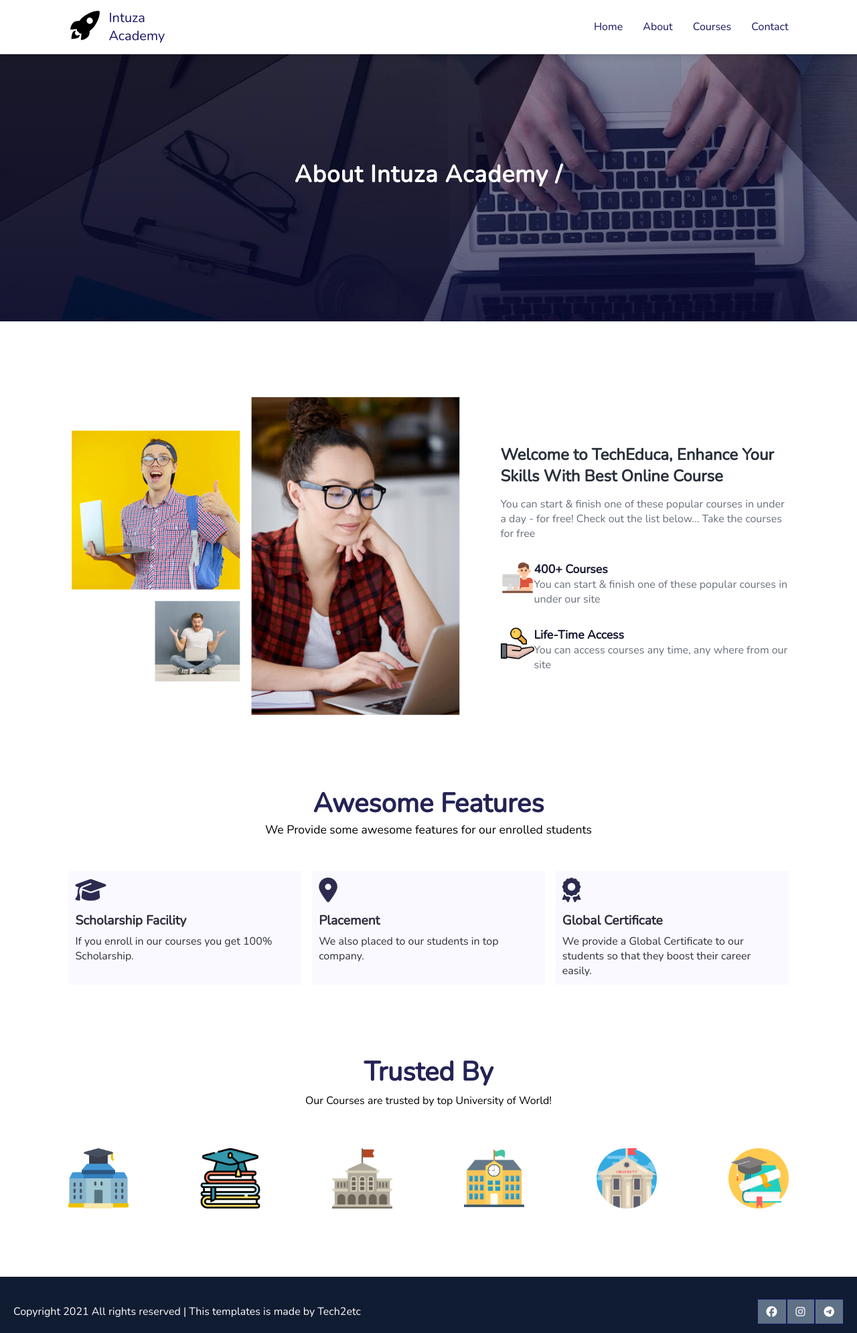
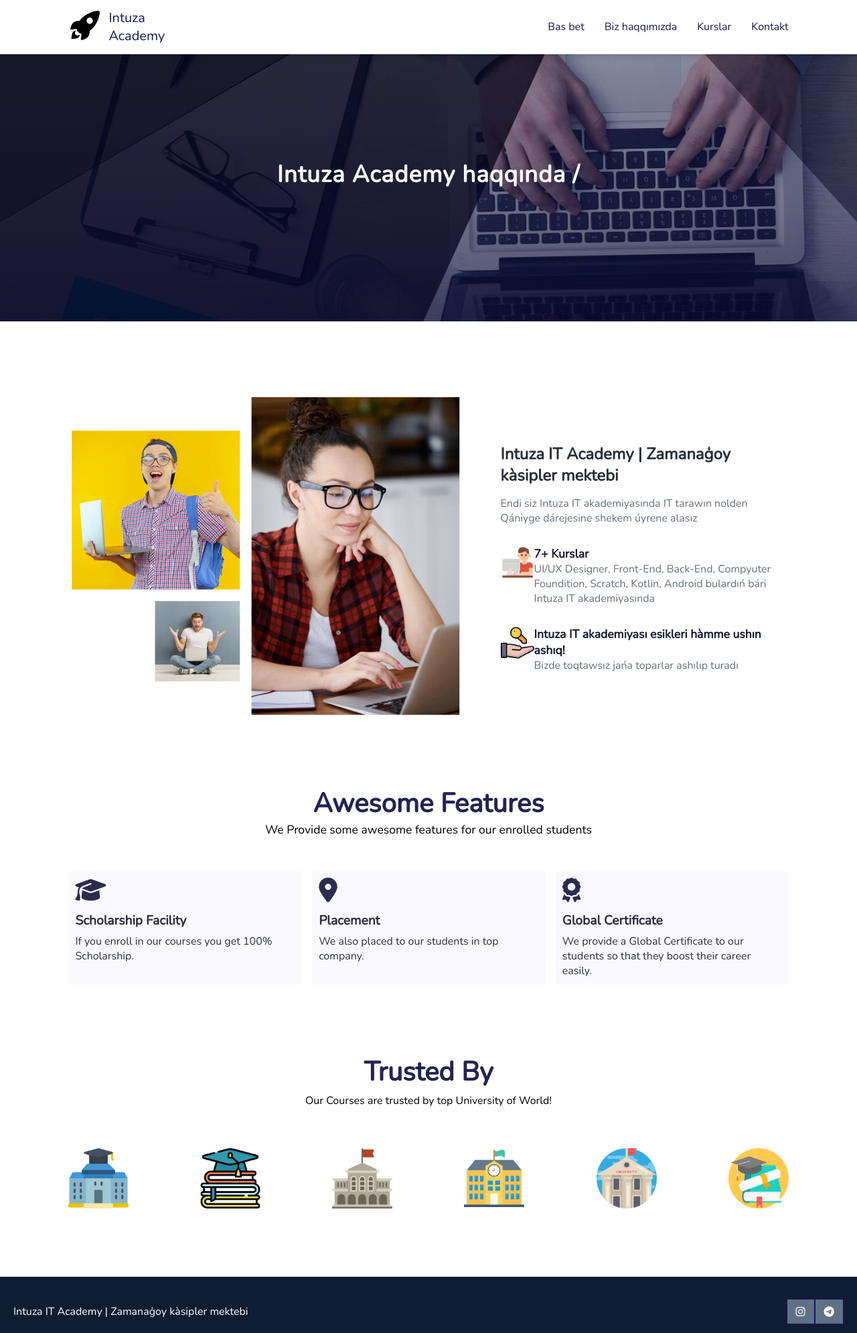
Before and after one commit to aybekkun/react-intuza, a React (Create React App) app: page /about in a window 1280 px wide. Shown: the whole page at 67% size. Built offline with nearby package versions, Linux system fonts and the light colour scheme.

Commit message:
change lang

```diff
--- a/src/components/Course.jsx
+++ b/src/components/Course.jsx
@@ -4,10 +4,10 @@
 const Course = ({ id = 1, duration = 2 }) => {
   const navigate = useNavigate();
 
-  const onClickPost = ()=>{
+  const onClickPost = () => {
     navigate(`/course/${id}`);
     window.scrollTo(0, 360);
-  }
+  };
   return (
     <div className="courses">
       <img
@@ -22,7 +22,9 @@
           JavaScript Beginner Courses
         </h6>
       </div>
-      <div className="cost">350 000 UZS</div>
+      <div className="cost">
+        {new Intl.NumberFormat("ru-RU").format(350000)} UZS
+      </div>
     </div>
   );
 };
--- a/src/components/Footer.jsx
+++ b/src/components/Footer.jsx
@@ -1,29 +1,19 @@
 import React from "react";
+import SocialLinks from "./SocialLinks";
 
 const Footer = () => {
   return (
     <footer>
       <div className="copyright">
-        <p>
-          Copyright 2021 All rights reserved | This templates is made by
-          Tech2etc
-        </p>
+        <p>Intuza IT Academy | Zamanaģoy kàsipler mektebi</p>
         <div className="pro-links">
-          <a
+          {/*     <a
             href="https://www.facebook.com/rishabh.chaubey.754"
             target="_blank"
           >
             <i className="fab fa-facebook" />
-          </a>
-          <a href="https://www.instagram.com/sarveshmishra3423" target="_blank">
-            <i className="fab fa-instagram" />
-          </a>
-          <a
-            href="https://www.linkedin.com/in/kirti-mishra-955075245"
-            target="_blank"
-          >
-            <i className="fa-brands fa-telegram"></i>
-          </a>
+          </a> */}
+          <SocialLinks />
         </div>
       </div>
     </footer>
--- a/src/components/Header.jsx
+++ b/src/components/Header.jsx
@@ -39,22 +39,22 @@
             />
             <li>
               <Link to="/" onClick={smoothScroll}>
-                Home
+                Bas bet
               </Link>
             </li>
             <li>
               <Link to="/about" onClick={smoothScroll}>
-                About
+                Biz haqqımızda
               </Link>
             </li>
             <li>
               <Link to="/course" onClick={smoothScroll}>
-                Courses
+                Kurslar
               </Link>
             </li>
             <li>
               <Link to="/contact" onClick={smoothScroll}>
-                Contact
+                Kontakt
               </Link>
             </li>
           </ul>
--- /dev/null
+++ b/src/components/SocialLinks.jsx
@@ -0,0 +1,20 @@
+import React from "react";
+
+const SocialLinks = () => {
+  return (
+    <>
+      <a
+        href="https://instagram.com/intuza.academy?igshid=YmMyMTA2M2Y="
+        target="_blank"
+        rel="noreferrer"
+      >
+        <i className="fab fa-instagram" />
+      </a>
+      <a href="https://t.me/intuza" target="_blank" rel="noreferrer">
+        <i className="fa-brands fa-telegram"></i>
+      </a>
+    </>
+  );
+};
+
+export default SocialLinks;
--- a/src/components/sections/Courses.jsx
+++ b/src/components/sections/Courses.jsx
@@ -4,9 +4,9 @@
 const Courses = () => {
   return (
     <section id="course">
-      <h1>Our Popular Courses</h1>
+      <h1>Biziń Kurslar </h1>
       <p className="mid">
-        Here, Our some popular courses which is enrolled by students!
+        Bul jerde IT tarawına tiyisli barlıq kurslardı tabasız
       </p>
       <div className="course-box">
         <Course/>
--- a/src/index.css
+++ b/src/index.css
@@ -157,6 +157,11 @@
 
 #home .btn {
   margin-top: 30px;
+  display: flex;
+  margin-top: 30px;
+  flex-wrap: wrap;
+  align-items: center;
+  justify-content: center;
 }
 
 #home a {
@@ -173,6 +178,8 @@
   background: rgb(21, 21, 100);
   transition: 0.3s ease;
   margin-right: 20px;
+  margin-top: 10px;
+
 }
 
 #home a.blue:hover {
@@ -184,6 +191,7 @@
   color: #fff;
   background: #fdc93b;
   transition: 0.3s ease;
+  margin-top: 10px;
 }
 
 #home a.yellow:hover {
--- a/src/pages/About.jsx
+++ b/src/pages/About.jsx
@@ -12,7 +12,7 @@
     url("./images/back1.jpg")`,
         }}
       >
-        <h2>About Intuza Academy /</h2>
+        <h2>Intuza Academy haqqında /</h2>
       </section>
       {/*about-container*/}
       <section id="about-container">
@@ -20,29 +20,26 @@
           <img src="images/a.png" />
         </div>
         <div className="about-text">
-          <h2>
-            Welcome to TechEduca, Enhance Your Skills With Best Online Course
-          </h2>
+          <h2>Intuza IT Academy | Zamanaģoy kàsipler mektebi</h2>
           <p>
-            You can start &amp; finish one of these popular courses in under a
-            day - for free! Check out the list below... Take the courses for
-            free
+            Endi siz Intuza IT akademiyasında IT tarawın nolden Qániyge
+            dárejesine shekem úyrene alasız
           </p>
           <div className="about-fe">
             <img src="images/fe1.png" />
             <div className="fe-text">
-              <h5>400+ Courses</h5>
+              <h5>7+ Kurslar</h5>
               <p>
-                You can start &amp; finish one of these popular courses in under
-                our site
+                UI/UX Designer, Front-End, Back-End, Compyuter Foundition, Scratch,
+                Kotlin, Android bulardıń bári Intuza IT akademiyasında
               </p>
             </div>
           </div>
           <div className="about-fe">
             <img src="images/fe2.png" />
             <div className="fe-text">
-              <h5>Life-Time Access</h5>
-              <p>You can access courses any time, any where from our site</p>
+              <h5>Intuza IT akademiyası esikleri hàmme ushın ashıq!</h5>
+              <p>Bizde toqtawsız jańa toparlar ashılıp turadı</p>
             </div>
           </div>
         </div>
--- a/src/pages/Contact.jsx
+++ b/src/pages/Contact.jsx
@@ -1,4 +1,5 @@
 import React from "react";
+import SocialLinks from "../components/SocialLinks";
 
 const Contact = () => {
   return (
@@ -11,7 +12,7 @@
     url("./images/back3.webp")`,
         }}
       >
-        <h2>Contact / </h2>
+        <h2>Kontakt / </h2>
       </section>
       <section id="contact1">
         <div className="getin">
@@ -40,27 +41,7 @@
             </div>
             <h3>Follow Us</h3>
             <div className="pro-links">
-              <a
-                href="https://www.facebook.com/rishabh.chaubey.754"
-                target="_blank"
-                rel="noreferrer"
-              >
-                <i className="fab fa-facebook" />
-              </a>
-              <a
-                href="https://www.instagram.com/sarveshmishra3423"
-                target="_blank"
-                rel="noreferrer"
-              >
-                <i className="fab fa-instagram" />
-              </a>
-              <a
-                href="https://www.linkedin.com/in/kirti-mishra-955075245"
-                target="_blank"
-                rel="noreferrer"
-              >
-                <i className="fa-brands fa-telegram"></i>
-              </a>
+              <SocialLinks />
             </div>
           </div>
         </div>
--- a/src/pages/CoursePage.jsx
+++ b/src/pages/CoursePage.jsx
@@ -8,7 +8,7 @@
           backgroundImage: `linear-gradient(rgba(9, 5, 54, 0.3), rgba(5, 4, 46, 0.7)),
     url("./images/development.webp")`,
         }}>
-        <h2>Courses /</h2>
+        <h2>Kurslar /</h2>
       </section>
     <Courses/>
       {/*Footer*/}
--- a/src/pages/Home.jsx
+++ b/src/pages/Home.jsx
@@ -14,14 +14,14 @@
     url("./images/back.jpg") `,
         }}
       >
-        <h2>Enhance Your Future With Our Courses</h2>
+        <h2>Kurslarımız menen keleshegińizdi qurıń</h2>
         <p />
         <div className="btn">
           <Link className="blue" to="/about">
-            Learn More
+            Qosımsha maǵlıwmat alıw
           </Link>
           <Link className="yellow" to="/course">
-            Visit Courses
+            Kurslarımız
           </Link>
         </div>
       </section>
```
